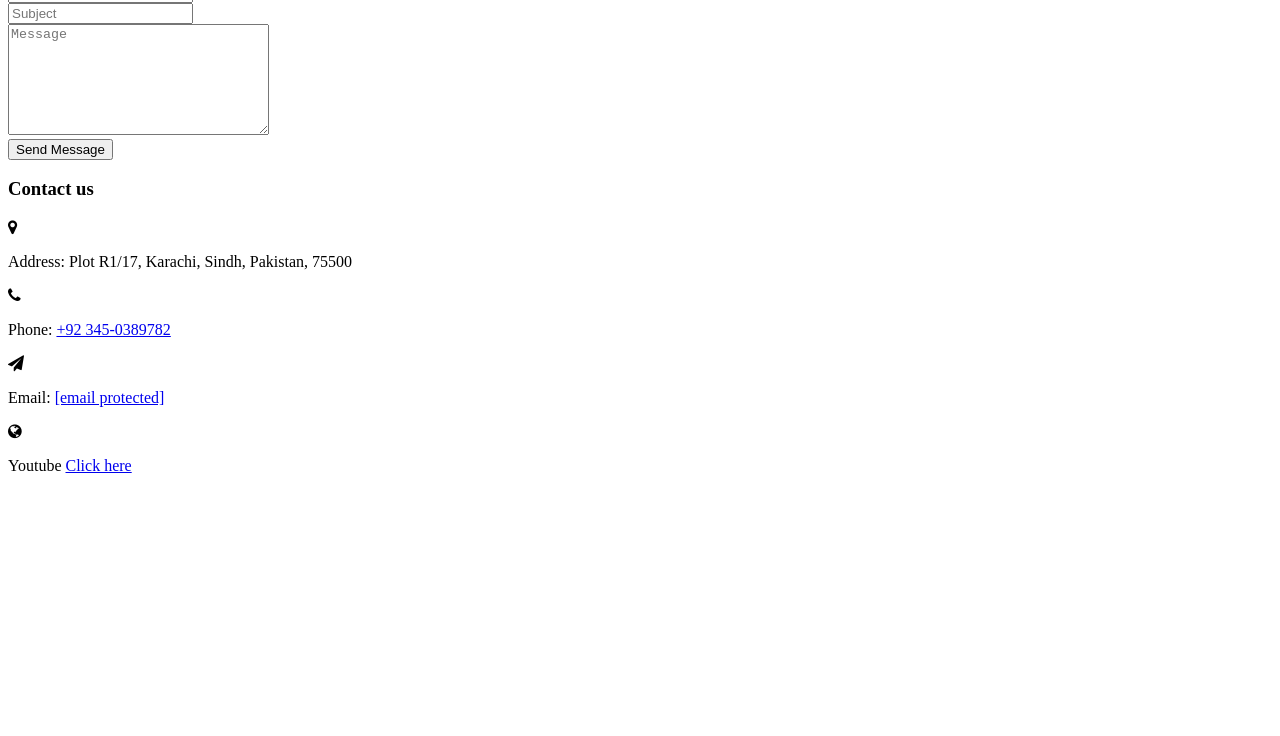
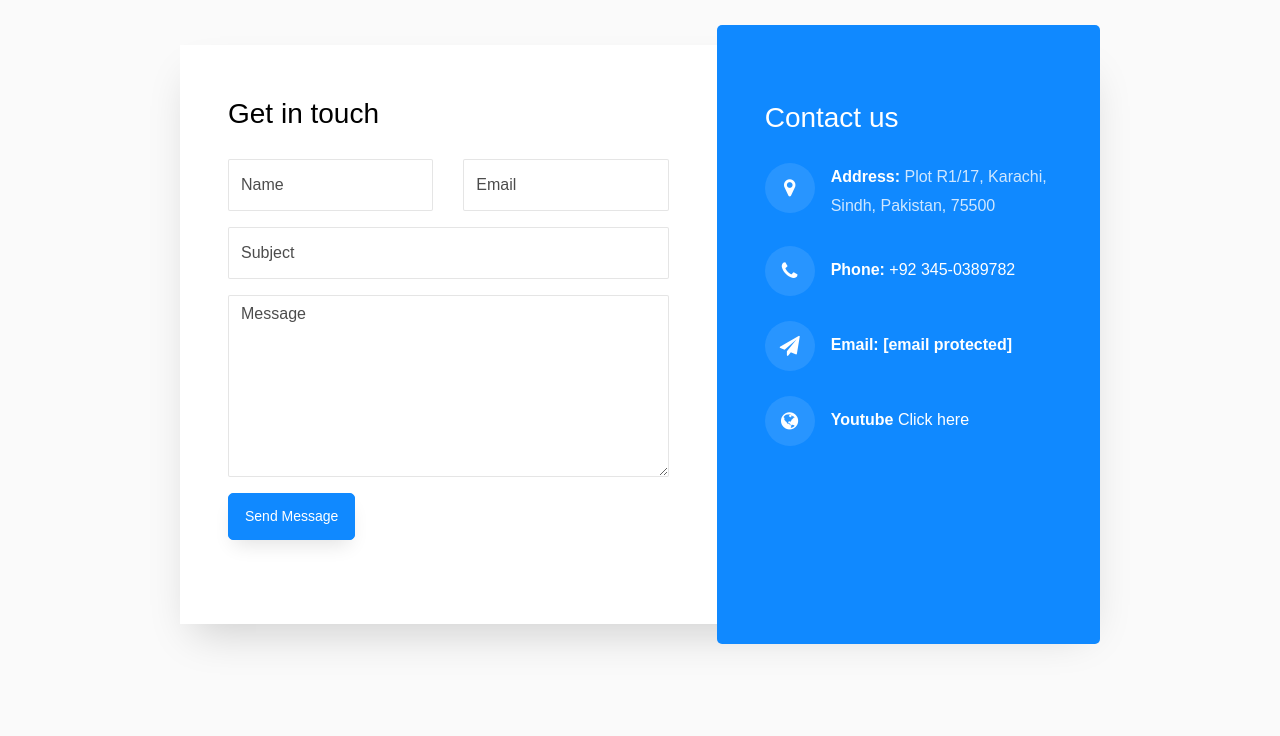
Before and after one commit to Vishalraj012/Contact-Form.github.io, a plain HTML site: page index.html in a window 1280 px wide. Shown: the part 165-901 px from the top of the page. Before the commit the page ends 800 px from the top, so only its background shows below. Drawn offline with nearby package versions, Linux system fonts and the light colour scheme; a script that the page names is missing.

Commit message:
index.html

```diff
--- a/index.html
+++ b/index.html
@@ -16,7 +16,7 @@
       rel="stylesheet"
       href="https://stackpath.bootstrapcdn.com/font-awesome/4.7.0/css/font-awesome.min.css"
     />
-    <link rel="stylesheet" href="css/style.css" />
+    <link rel="stylesheet" href="index.css" />
     <script nonce="add3d612-7d9a-4378-8b86-c48d237a7fa9">
       (function (w, d) {
         !(function (j, k, l, m) {
```
